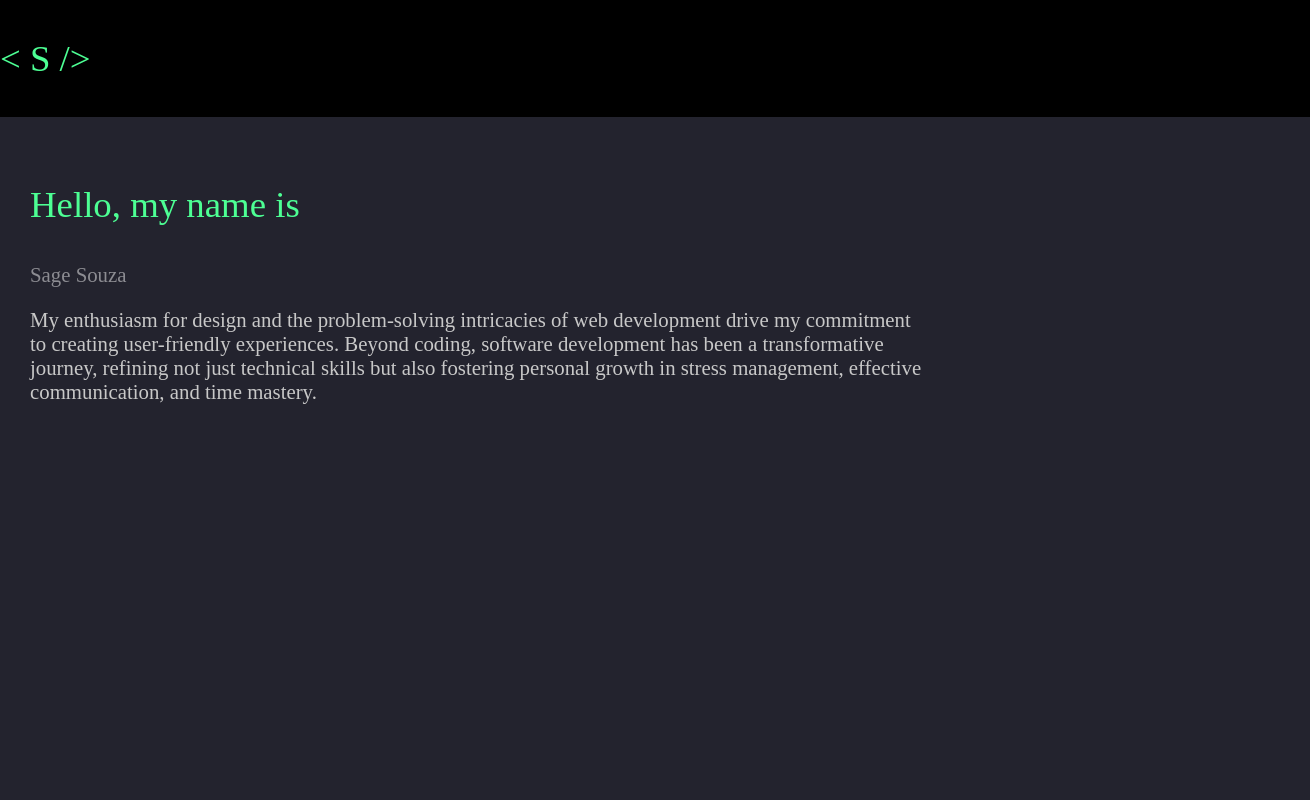
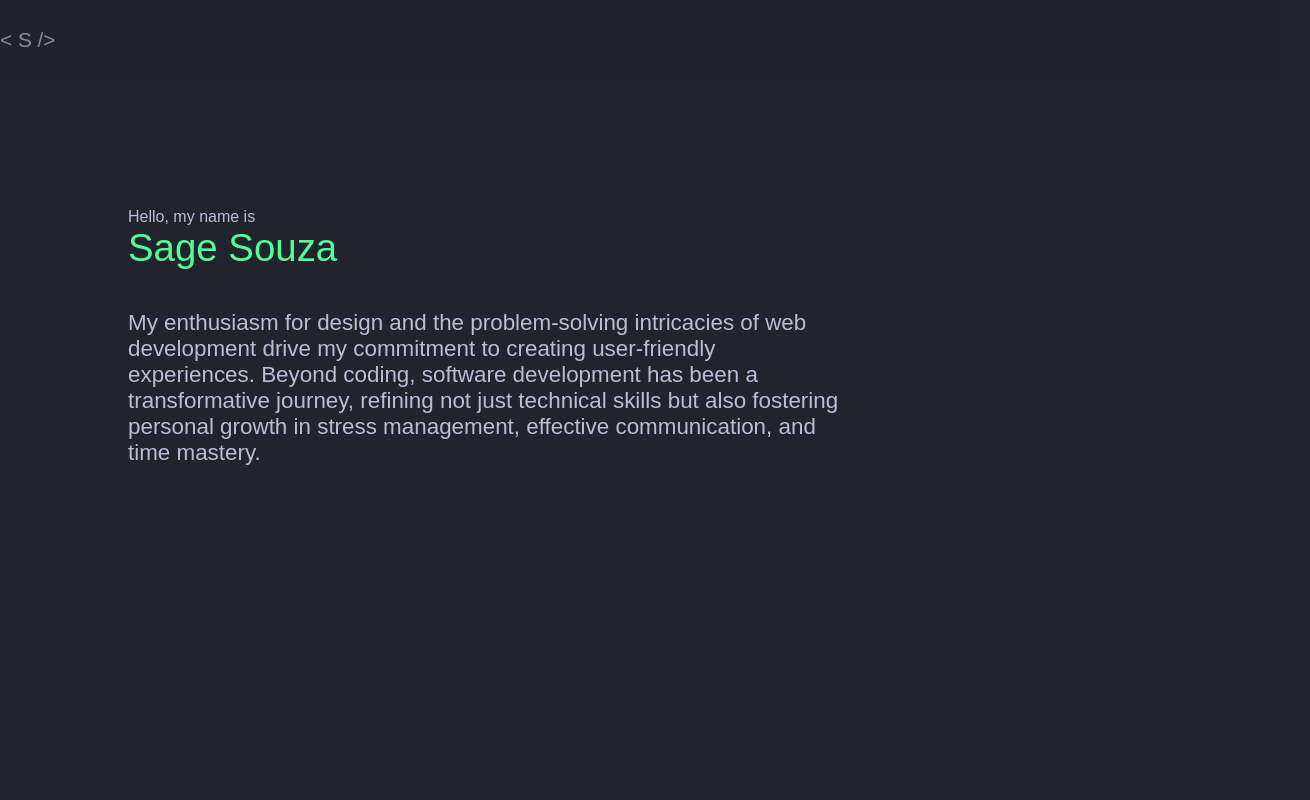
Before and after one commit to JSouza33/SageSouzaPortfolio, a plain HTML site: page index.html in a window 1280 px wide. Shown: the top 800 px of the page, 1310 px wide, since content can reach past the window. Drawn offline with Linux system fonts and the light colour scheme.

Commit message:
add font face

```diff
--- a/styles.css
+++ b/styles.css
@@ -1,9 +1,38 @@
+@font-face {
+  font-family: 'Nunito';
+  src: url('./fonts/Nunito/static/Nunito-Regular.ttf') format('ttf');
+  /* Add other font formats if needed */
+  font-weight: normal;
+  font-style: normal;
+}
+
+
 html, body, main {
   width: 100%;
   height: 100%;
   margin: 0;
   padding: 0;
-  background-color: black;
+  background-color: rgb(35,35,46);
+  font-family: "Nunito", sans-serif;
+}
+
+header {
+  width: inherit;
+  height: 80px;
+  background-color:rgb(35,35,46, .3);
+  margin: 0;
+  padding: 0;
+  display: flex;
+  align-items: center;
+  justify-content: flex-start;
+}
+
+header > p {
+  font-size: 1.3rem;
+  padding: 0;
+  margin: 0;
+  color: rgb(255,255,255,48%);
+  cursor: pointer;
 }
 
 .page-section{
@@ -11,18 +40,22 @@ html, body, main {
   height: 100%;
   margin: 0;
   padding: 0;
-  background-color: rgb(35,35,46)
+  background-color: rgb(35,35,46);
+}
+
+#intro-article {
+  padding: 10%;
 }
 
 #about-me {
-  padding: 10px;
+  /* padding: 10px; */
   display: flex;
   flex-direction: column;
   align-items: flex-start;
   justify-content: flex-start;
   position: relative;
-  gap: 1.5rem;
-  padding: 30px 0 0 30px;
+  /* gap: 1.5rem;  */
+  /* padding: 30px 0 0 30px; */
 }
 
 #image-container {
@@ -40,20 +73,22 @@ html, body, main {
 }
 
  p {
-  font-size: 2.3rem;
-  color: rgb(77,255,148);
+  margin: 0;
+  font-size: 1rem;
   text-align: left;
+  color: rgb(225,224,255,81%);
 }
 
 p:nth-of-type(2) {
   margin-top: 0;
-  color: rgb(255,255,255, 48%);
-  font-size: 1.3rem;
+  color: rgb(77,255,148);
+  font-size: 2.4rem;
 }
 
 p:nth-of-type(3){
-  color: rgb(200,200,200);
-  font-size: 1.3rem;
+  margin-top: 40px;
+  margin-bottom: 40px;
+  font-size: 1.4rem;
   width: 70%;
 }
 
@@ -62,6 +97,17 @@ p:nth-of-type(3){
   flex-direction: row;
 }
 
+article > .directory-button {
+  border: none;
+  color:  rgb(255,255,255, 48%);
+  background-color: rgb(0,0,0,0);
+  cursor: pointer;
+  /* text-decoration: underline solid rgb(77,255,148);  */
+  border-bottom: 2px solid rgb(255,255,255, 48%);
+  font-size: 1.2rem;
+  padding: 4px;
+}
+
 
 #projects > p {
   color: black;
```
